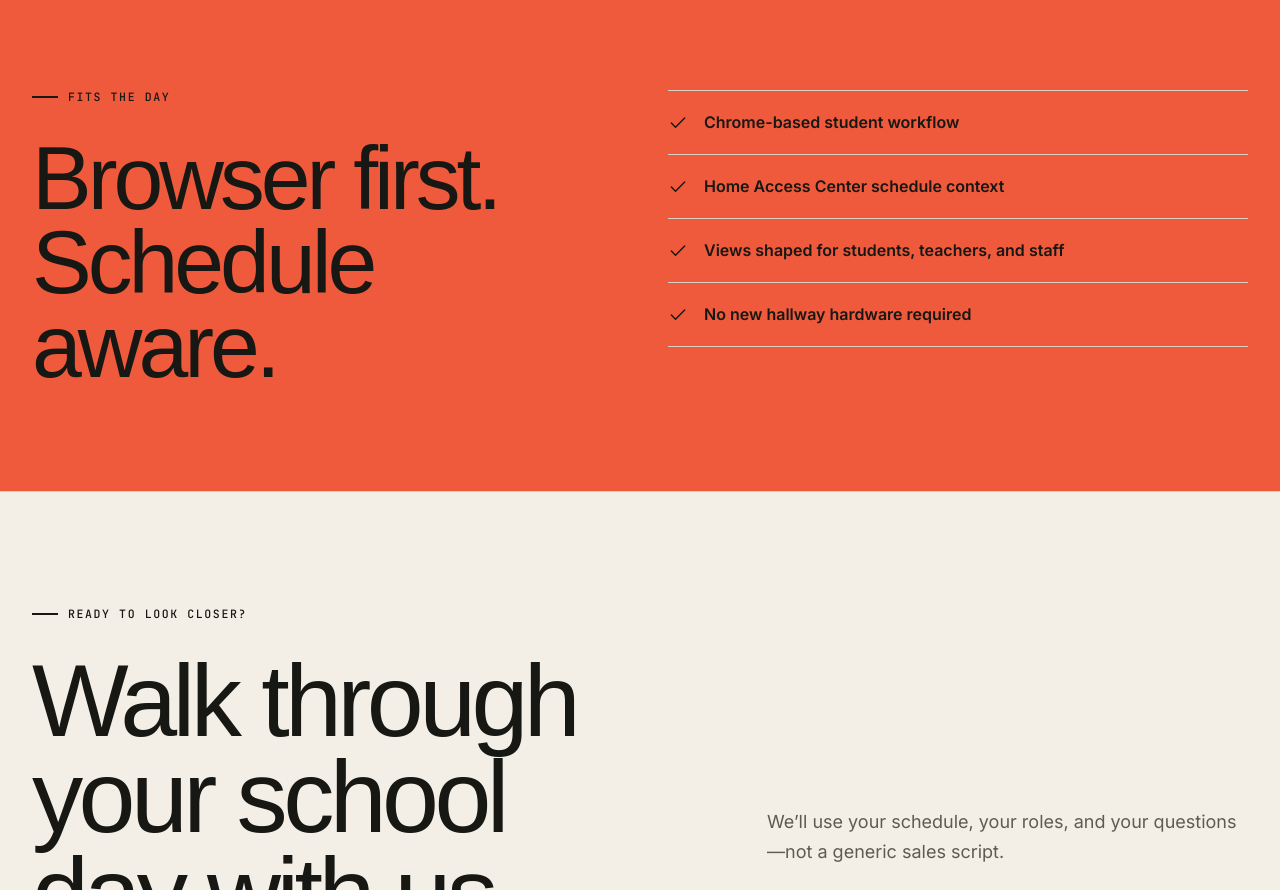
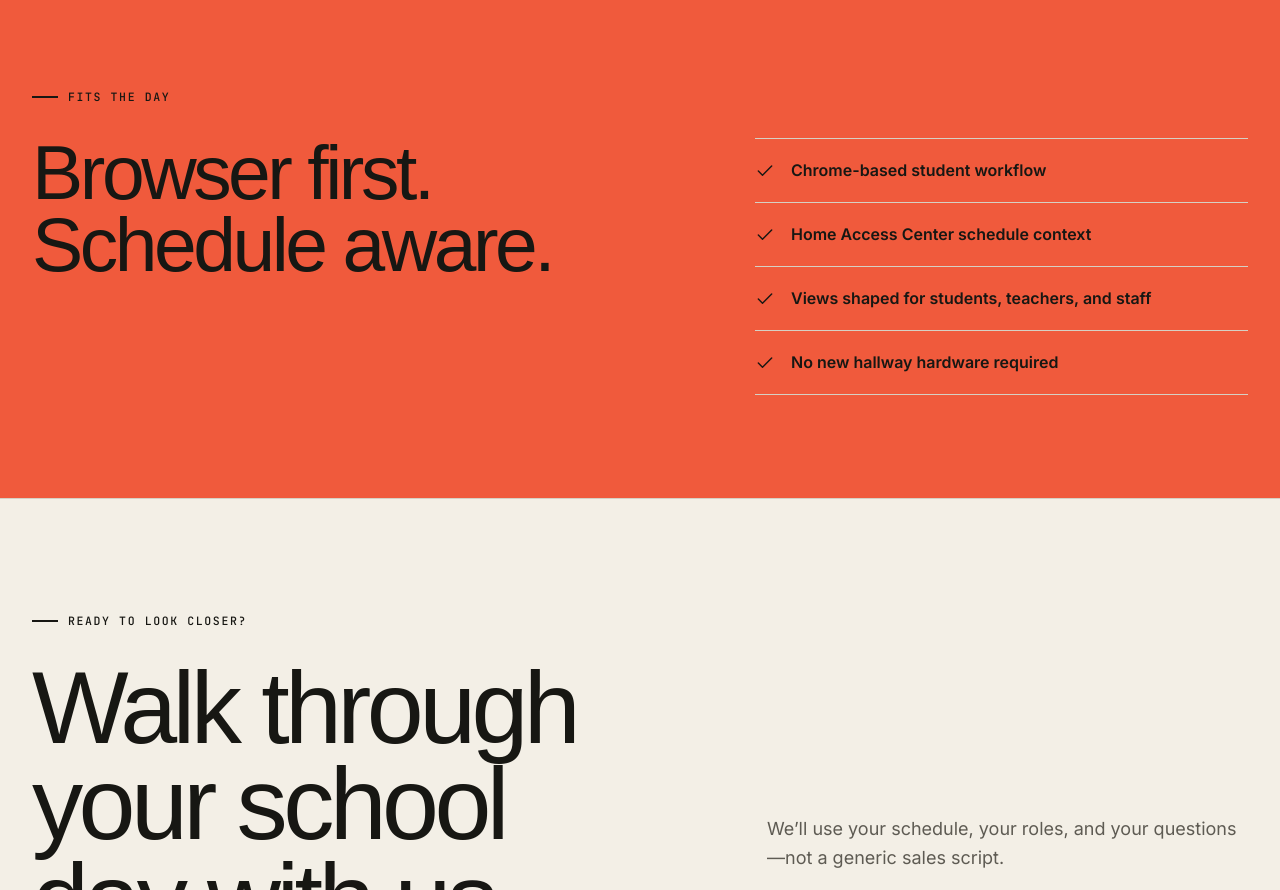
Before and after one commit to varun-b-nagaraj/HallHop-Website-V2, a Next.js app: page /platform in a window 1280 px wide. Shown: the part 2880-3770 px from the top of the page. Built offline with nearby package versions, Linux system fonts and the light colour scheme; a web font is replaced by a local one.

Commit message:
Align platform feature section

```diff
--- a/src/components/pages/platform.tsx
+++ b/src/components/pages/platform.tsx
@@ -25,7 +25,7 @@ export function PlatformPage() {
 
       <section className="fresh-section"><div className="shell py-[clamp(5rem,9vw,9rem)]"><Reveal><Eyebrow>Six connected systems</Eyebrow><h2 className="display mt-8 max-w-4xl text-[clamp(3.5rem,7vw,7rem)]">Built around the whole trip.</h2></Reveal><div className="mt-16 grid border-t border-ink lg:grid-cols-2">{systems.map((system, i) => { const Icon = system.icon; return <Reveal key={system.title} delay={(i % 2) * 0.04} className={`min-h-[330px] border-b border-ink p-7 sm:p-10 ${i % 2 ? "lg:border-l" : ""}`}><div className="flex items-start justify-between"><Icon className="h-9 w-9 text-accent" /><span className="font-mono text-xs">{system.n}</span></div><h3 className="display mt-14 text-4xl sm:text-5xl">{system.title}</h3><p className="mt-5 max-w-xl leading-relaxed text-ink-2">{system.body}</p><p className="mt-8 border-t border-line pt-4 font-mono text-[10px] uppercase tracking-wider text-faint">{system.detail}</p></Reveal>; })}</div></div></section>
 
-      <section className="signal-section border-y border-ink"><div className="shell grid gap-14 py-[clamp(5rem,8vw,8rem)] lg:grid-cols-2"><Reveal><Eyebrow>Fits the day</Eyebrow><h2 className="display mt-8 text-[clamp(3.5rem,7vw,6.5rem)]">Browser first.<br />Schedule aware.</h2></Reveal><Reveal delay={0.05}><ul className="border-t border-ink">{["Chrome-based student workflow", "Home Access Center schedule context", "Views shaped for students, teachers, and staff", "No new hallway hardware required"].map((point) => <li key={point} className="flex min-h-16 items-center gap-4 border-b border-ink"><IconCheck className="h-5 w-5" /><span className="font-semibold">{point}</span></li>)}</ul></Reveal></div></section>
+      <section className="signal-section border-y border-ink"><div className="shell grid gap-14 py-[clamp(5rem,8vw,8rem)] lg:grid-cols-[minmax(0,1.15fr)_minmax(0,0.85fr)]"><Reveal><Eyebrow>Fits the day</Eyebrow><h2 className="display mt-8 text-[clamp(3.5rem,6vw,5.8rem)]">Browser first.<br />Schedule aware.</h2></Reveal><Reveal delay={0.05} className="lg:pt-12"><ul className="border-t border-ink">{["Chrome-based student workflow", "Home Access Center schedule context", "Views shaped for students, teachers, and staff", "No new hallway hardware required"].map((point) => <li key={point} className="flex min-h-16 items-center gap-4 border-b border-ink"><IconCheck className="h-5 w-5 shrink-0" /><span className="font-semibold">{point}</span></li>)}</ul></Reveal></div></section>
 
       <section className="section"><div className="shell grid gap-12 lg:grid-cols-[1fr_0.7fr] lg:items-end"><Reveal><Eyebrow>Ready to look closer?</Eyebrow><h2 className="display mt-8 max-w-[11ch] text-[clamp(3.7rem,8vw,7.5rem)]">Walk through your school day with us.</h2></Reveal><Reveal delay={0.05}><p className="mb-7 text-lg leading-relaxed text-ink-2">We’ll use your schedule, your roles, and your questions—not a generic sales script.</p><CTAButton href="/contact">Contact sales</CTAButton><Link href="/security" className="link-arrow ml-0 mt-4 sm:ml-5 sm:mt-0">Read our trust approach <IconArrow className="h-5 w-5" /></Link></Reveal></div></section>
     </main>
```
